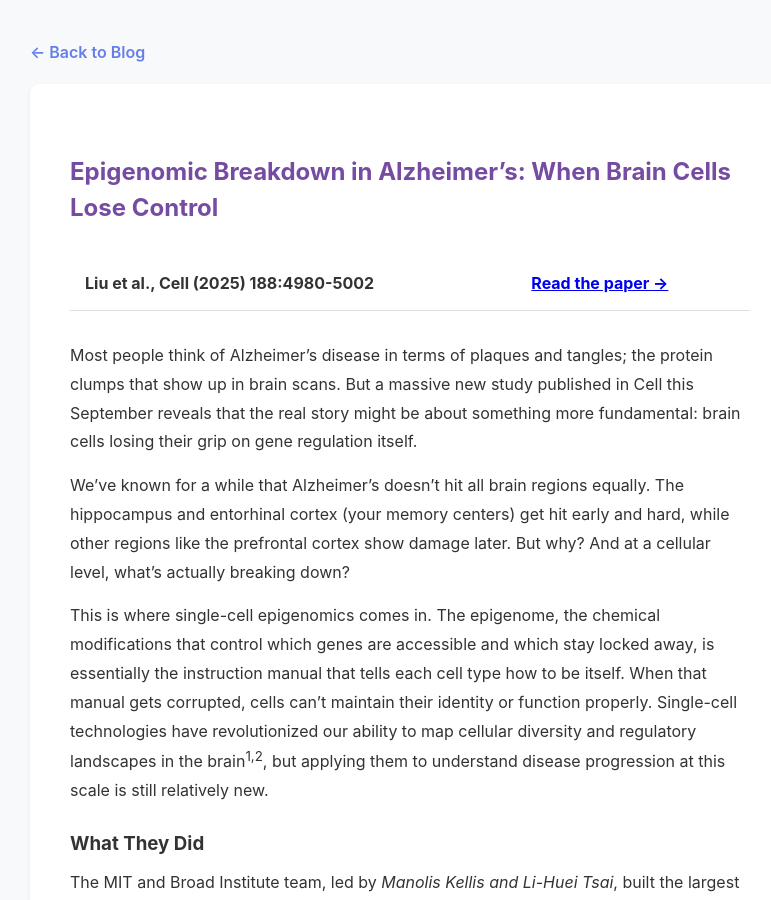
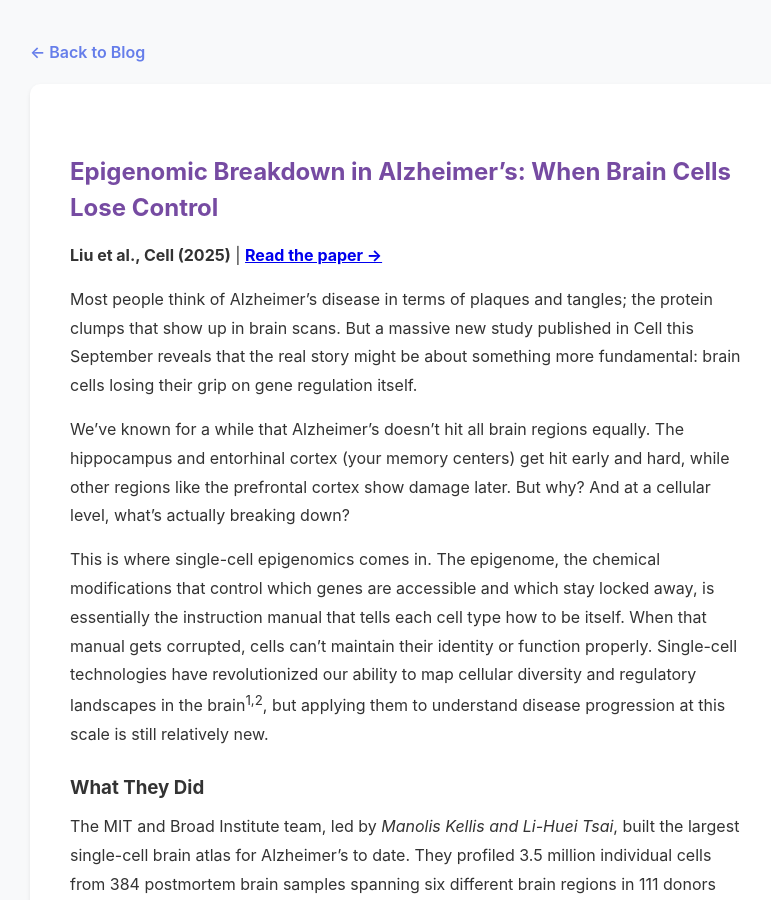
Before and after one commit to ipekselcen/ipekselcen.github.io, a Jekyll site: the page built from _posts/2025-12-23-research-highlight.md, in a window 1280 px wide and 900 px high. Shown: the whole window, without its empty margins (230-1001 px from the left). Built offline with Jekyll 4.4.1, drawn with Linux system fonts in a browser that asks for light colours; nearby versions of some CDN libraries.

Commit message:
Update 2025-12-23-research-highlight.md

```diff
--- a/_posts/2025-12-23-research-highlight.md
+++ b/_posts/2025-12-23-research-highlight.md
@@ -7,8 +7,7 @@
 ---
 
 ## Epigenomic Breakdown in Alzheimer's: When Brain Cells Lose Control
-
-**Liu et al., Cell (2025) 188:4980-5002** | **[Read the paper →](https://doi.org/10.1016/j.cell.2025.06.031)**
+**Liu et al., Cell (2025)** | **[Read the paper →](https://doi.org/10.1016/j.cell.2025.06.031)**
 
 Most people think of Alzheimer’s disease in terms of plaques and tangles; the protein clumps that show up in brain scans. But a massive new study published in Cell this September reveals that the real story might be about something more fundamental: brain cells losing their grip on gene regulation itself.
 
```
